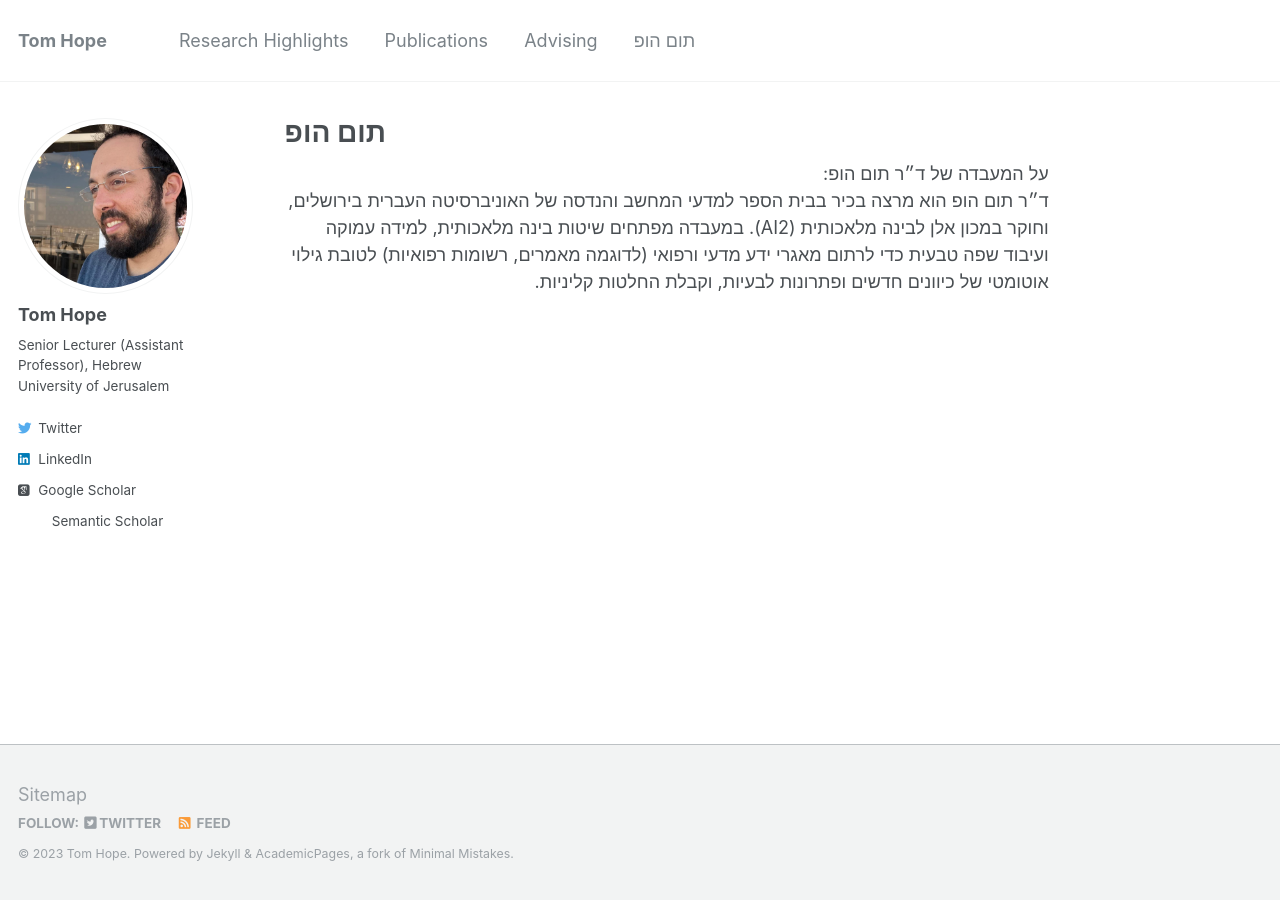
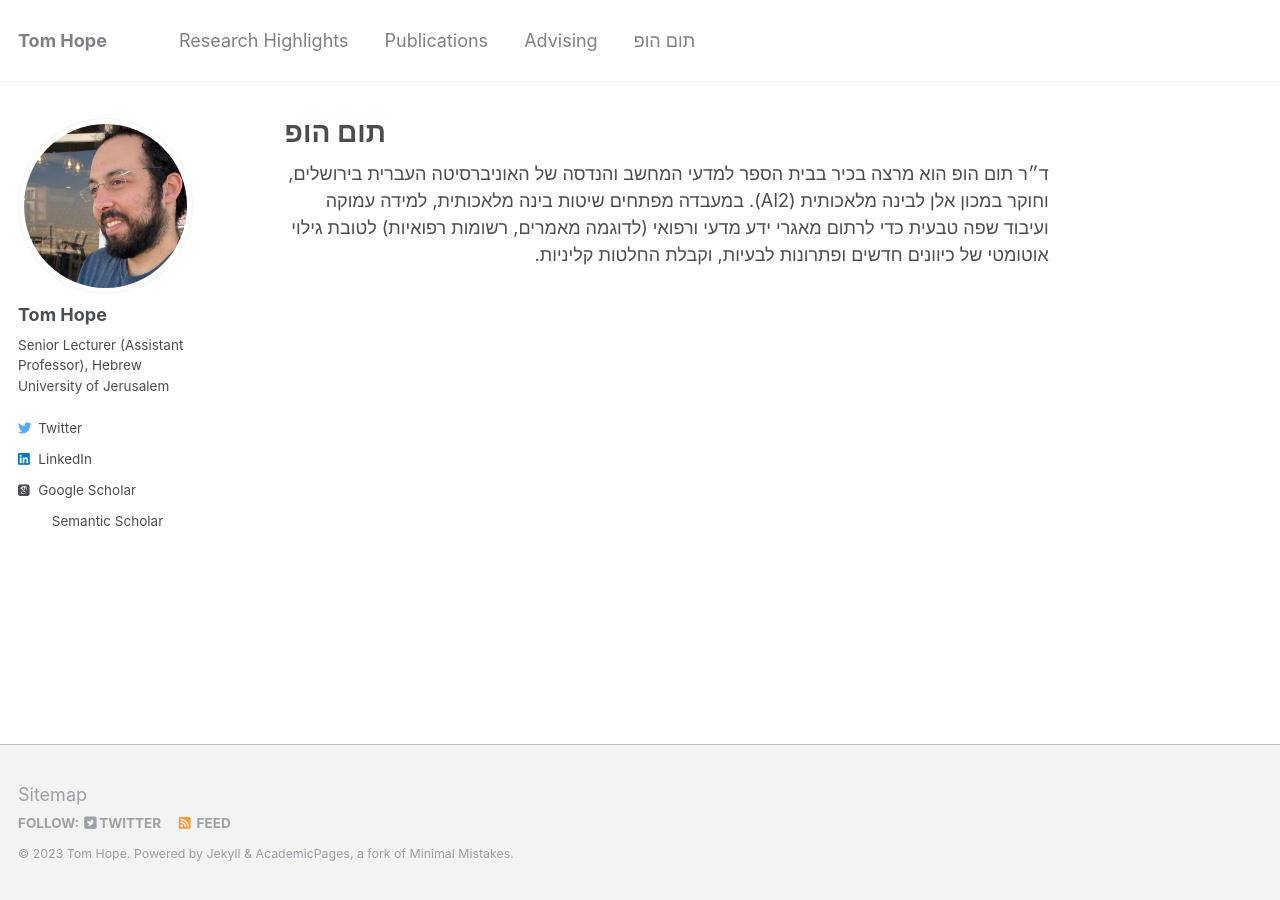
Before and after one commit to tomhoper/tomhoper.github.io, a Jekyll site: the page built from _pages/תום הופ.md, in a window 1280 px wide. Built offline with Jekyll 4.4.1, drawn with Linux system fonts in a browser that asks for light colours; some web fonts are replaced.

Commit message:
Update תום הופ.md

```diff
--- a/_pages/תום הופ.md
+++ b/_pages/תום הופ.md
@@ -1,15 +1,13 @@
 ---
 permalink: /
 title: "תום הופ"
-excerpt: "תום הופ"
+excerpt: "המעבדה של ד״ר תום הופ"
 author_profile: true
 redirect_from:
   - /תום הופ/
   - /תום הופ.html
 ---
 <div dir="rtl">
-על המעבדה של ד״ר תום הופ:
-<br>
 ד״ר תום הופ הוא מרצה בכיר בבית הספר למדעי המחשב והנדסה של האוניברסיטה העברית בירושלים, וחוקר במכון אלן לבינה מלאכותית (AI2).
 במעבדה מפתחים שיטות בינה מלאכותית, למידה עמוקה ועיבוד שפה טבעית כדי לרתום מאגרי ידע מדעי ורפואי (לדוגמה מאמרים, רשומות רפואיות) לטובת גילוי אוטומטי של כיוונים חדשים ופתרונות לבעיות, וקבלת החלטות קליניות.
 
```
